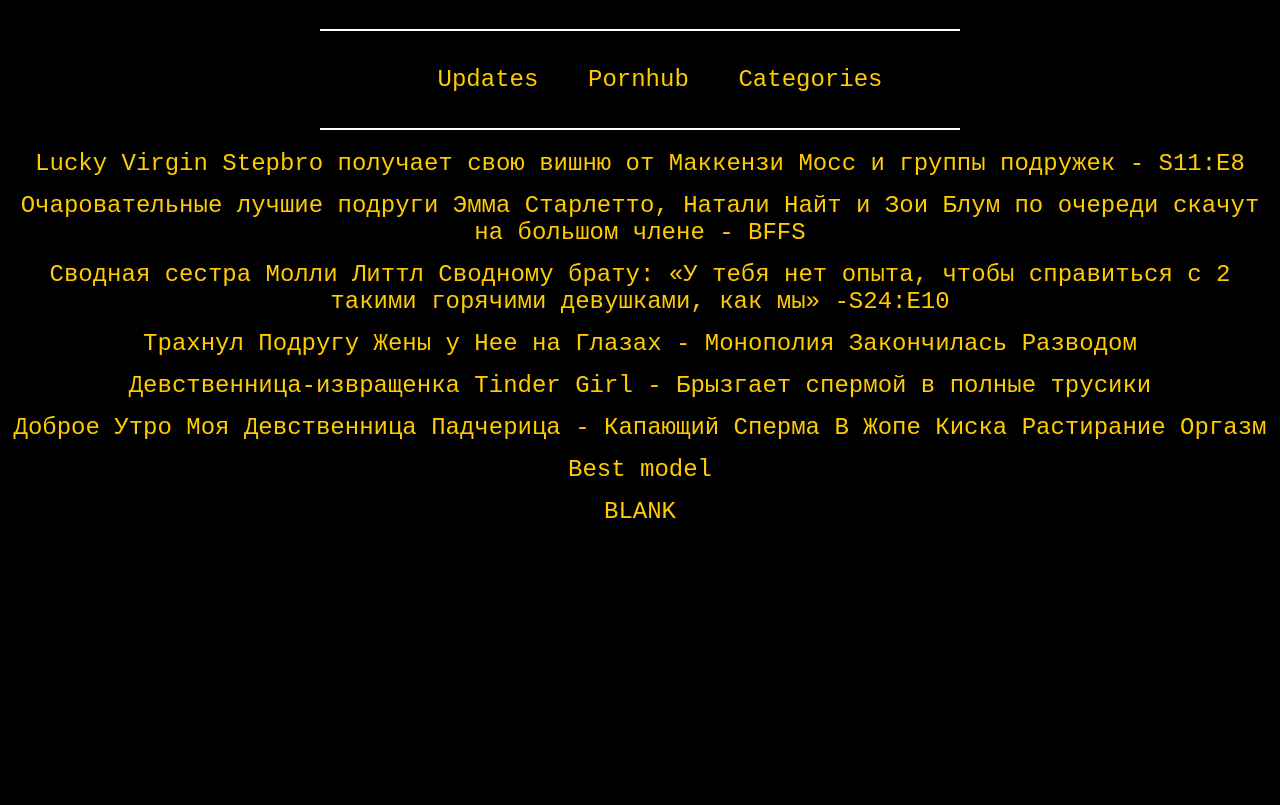
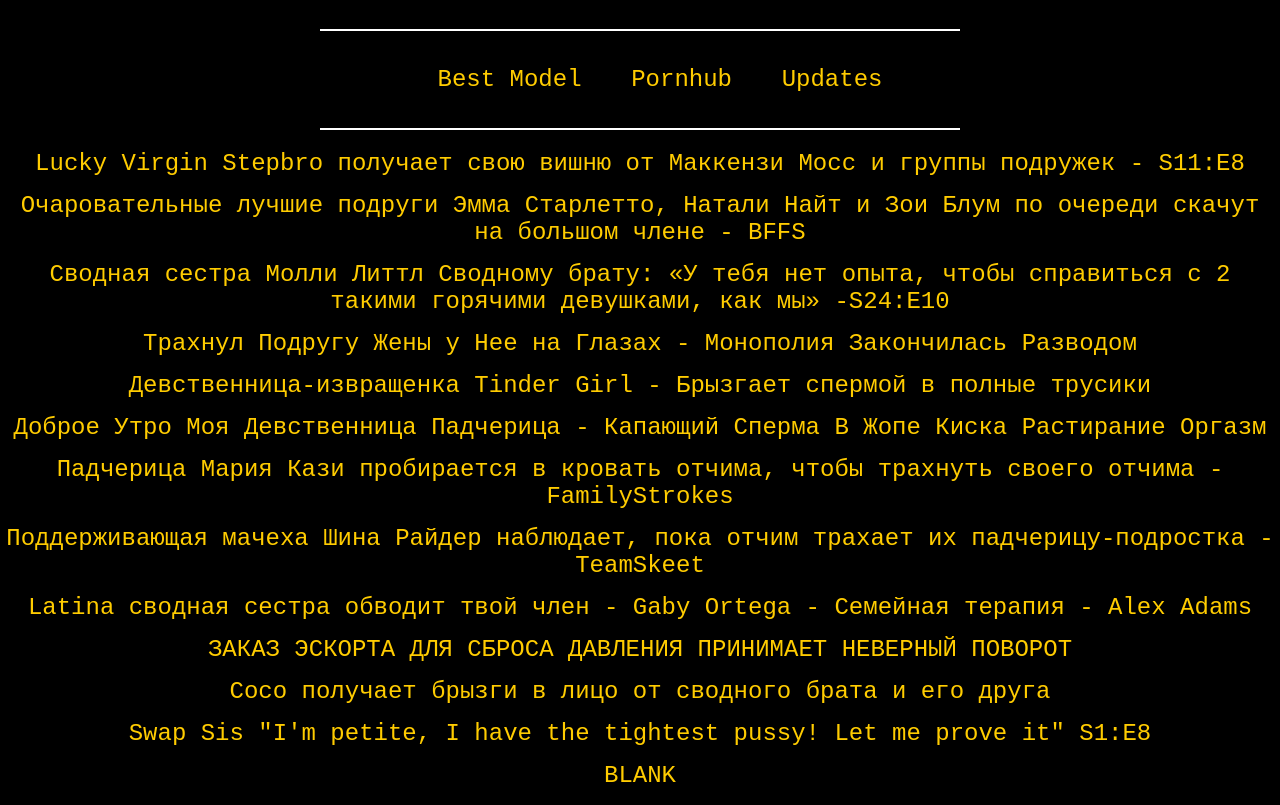
Before and after one commit to MaybeLine862/turbo-train.github.io, a plain HTML site: page index.html in a window 1280 px wide. Shown: the part 313-1118 px from the top of the page. Before the commit the page ends 854 px from the top, so only its background shows below. Drawn offline with Linux system fonts and the light colour scheme.

Commit message:
Update index.html

```diff
--- a/index.html
+++ b/index.html
@@ -61,9 +61,9 @@
     <h1>void.</h1>
     <div class="divider"></div>
     <ul class="plus_links">
+        <a href="https://pornhub.com/pornstar/lexi-lore">Best Model</a>
+        <a href="https://pornhub.com">Pornhub</a>
         <a href="#">Updates</a>
-        <a href="https://pl.pornhub.com">Pornhub</a>
-        <a href="#">Categories</a>
     </ul>
     <div class="divider"></div>
     <ul class="links">
@@ -73,7 +73,12 @@
         <li><a href="https://pornhub.com/view_video.php?viewkey=668acb7005895">Трахнул Подругу Жены у Нее на Глазах - Монополия Закончилась Разводом</a></li>
         <li><a href="https://pornhub.com/view_video.php?viewkey=ph62382b526d3b1">Девственница-извращенка Tinder Girl - Брызгает спермой в полные трусики</a></li>
         <li><a href="https://pornhub.com/view_video.php?viewkey=ph61620a7c10b86">Доброе Утро Моя Девственница Падчерица - Капающий Сперма В Жопе Киска Растирание Оргазм</a></li>
-        <li><a href="https://pornhub.com/model/amyhide">Best model</a></li>
+        <li><a href="https://pornhub.com/view_video.php?viewkey=641db7d81f02c">Падчерица Мария Кази пробирается в кровать отчима, чтобы трахнуть своего отчима - FamilyStrokes</a></li>
+        <li><a href="https://pornhub.com/view_video.php?viewkey=ph636ba5cccb265">Поддерживающая мачеха Шина Райдер наблюдает, пока отчим трахает их падчерицу-подростка - TeamSkeet</a></li>
+        <li><a href="https://pornhub.com/view_video.php?viewkey=66896cd02874b">Latina сводная сестра обводит твой член - Gaby Ortega - Семейная терапия - Alex Adams</a></li>
+        <li><a href="https://pornhub.com/view_video.php?viewkey=ph5ce69e9d3bd90">ЗАКАЗ ЭСКОРТА ДЛЯ СБРОСА ДАВЛЕНИЯ ПРИНИМАЕТ НЕВЕРНЫЙ ПОВОРОТ</a></li>
+        <li><a href="https://pornhub.com/view_video.php?viewkey=669808d877dac">Coco получает брызги в лицо от сводного брата и его друга</a></li>
+        <li><a href="https://pornhub.com/view_video.php?viewkey=ph5fb6a5797a557">Swap Sis "I'm petite, I have the tightest pussy! Let me prove it" S1:E8</a></li>
         <li><a href="#">BLANK</a></li>
     </ul>
 </body>
```
